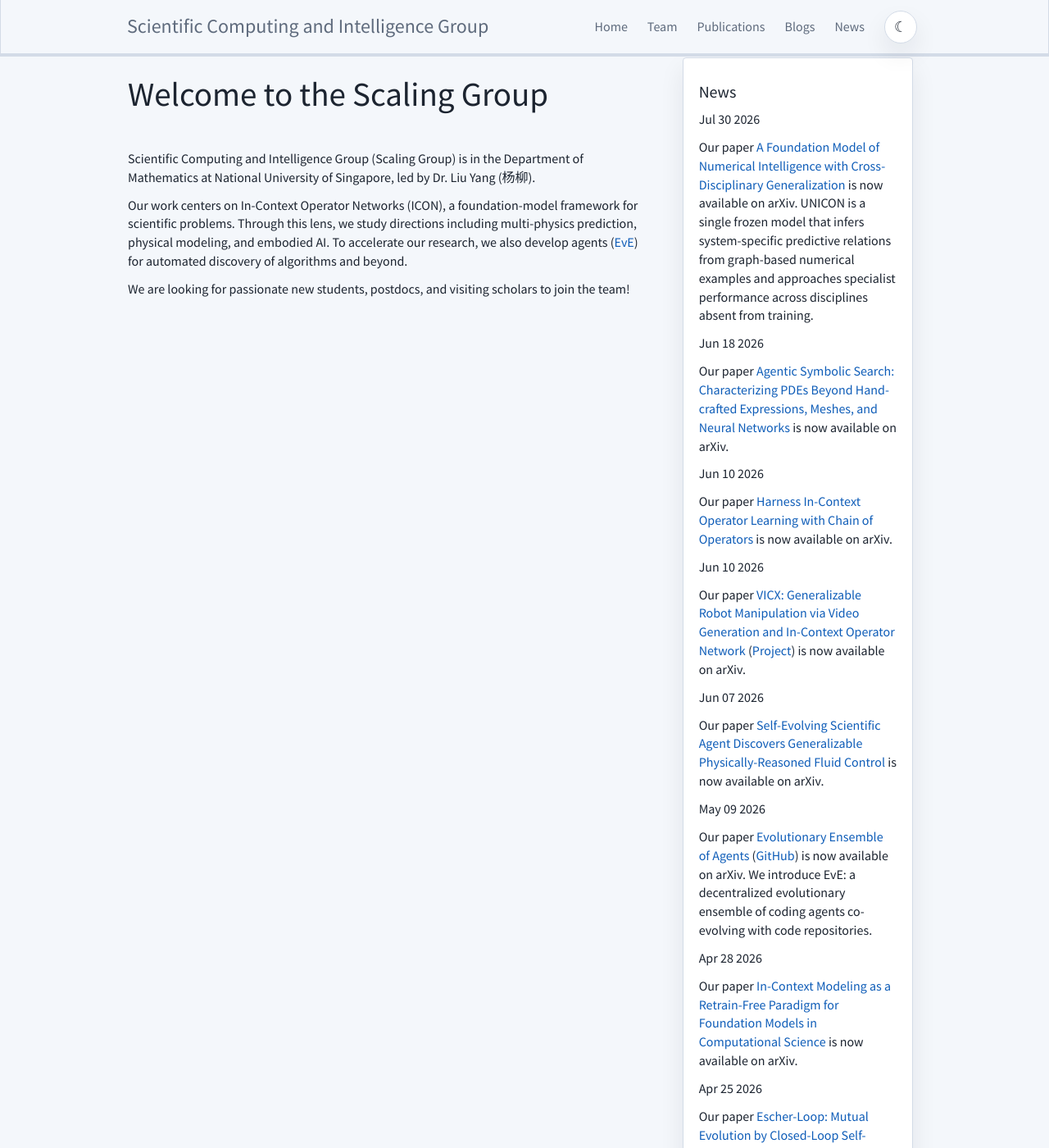
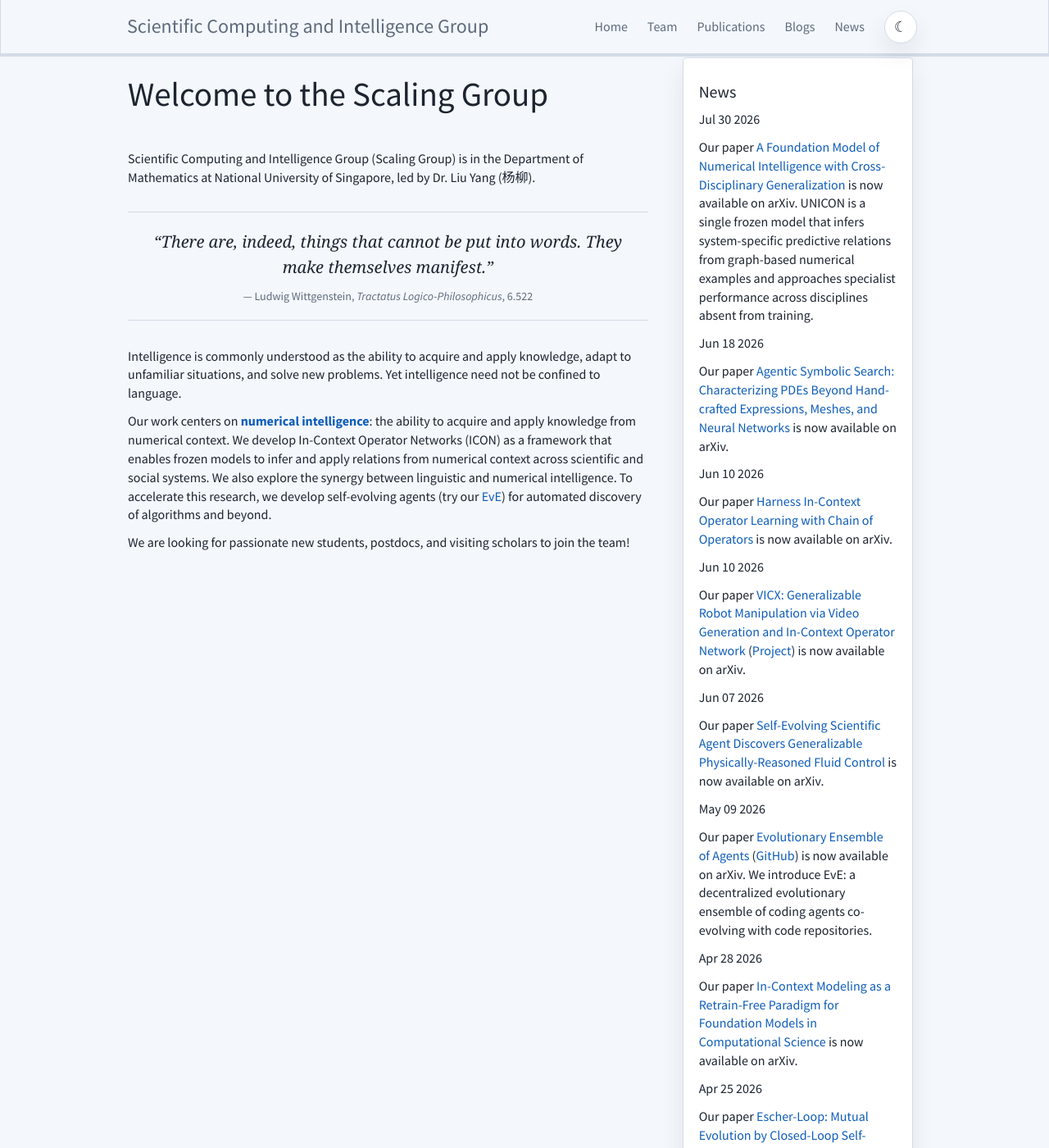
Before and after one commit to scaling-group/scaling-group.github.io, a Jekyll site: the page built from _pages/home.md, in a window 1280 px wide and 1400 px high. Shown: the whole window at 82% size. Built offline with Jekyll 4.4.1, drawn with Linux system fonts in a browser that asks for light colours.

Commit message:
Present numerical intelligence on the homepage

```diff
--- a/_config.yml
+++ b/_config.yml
@@ -9,7 +9,7 @@
 title: Scientific Computing and Intelligence Group
 email: yangliu@nus.edu.sg
 description: > # this means to ignore newlines until "baseurl:"
-  Scientific Computing and Intelligence Group at NUS, led by Liu Yang (Yang Liu, 杨柳), centered on in-context operator networks (ICON) and in-context operator learning, with work on multi-physics prediction, physical modeling, embodied AI, and agents for automated discovery of algorithms.
+  Scientific Computing and Intelligence Group at NUS, led by Liu Yang (Yang Liu, 杨柳), centered on in-context operator networks (ICON) as a research program for numerical intelligence across scientific and social systems.
 baseurl: ""
 url: "https://scaling-group.github.io"
 seo:
@@ -21,7 +21,7 @@ seo:
   affiliation: "National University of Singapore"
   scholar_url: "https://scholar.google.com/citations?user=3qRUYIYAAAAJ&hl=en"
   cv_url: "/downloads/cv/liuyang.pdf"
-  keywords: "Liu Yang, Yang Liu, 杨柳, ICON, In-Context Operator Networks, in-context operator learning, scientific computing, scientific machine learning, operator learning, NUS"
+  keywords: "Liu Yang, Yang Liu, 杨柳, ICON, In-Context Operator Networks, in-context operator learning, numerical intelligence, scientific computing, scientific machine learning, operator learning, NUS"
 
 include:
   - .htaccess
--- a/_includes/head.html
+++ b/_includes/head.html
@@ -4,7 +4,7 @@
   <meta name="viewport" content="width=device-width, initial-scale=1">
   <meta name="color-scheme" content="dark light">
   {% assign page_title = page.title | default: site.title %}
-  {% assign page_description = page.excerpt | default: site.description | strip_html | strip_newlines | truncate: 160 %}
+  {% assign page_description = page.abstract | default: page.excerpt | default: site.description | strip_html | strip_newlines | truncate: 160 %}
   {% assign canonical_url = page.url | replace:'index.html','' | prepend: site.baseurl | prepend: site.url %}
   <title>{{ page_title | escape }}</title>
   <meta name="description" content="{{ page_description }}">
@@ -20,7 +20,7 @@
   <meta name="twitter:title" content="{{ page_title | escape }}">
   <meta name="twitter:description" content="{{ page_description }}">
   {% assign stylesheet_version = site.github.build_revision | default: site.time | date: "%s" %}
-  <link rel="stylesheet" href="{{ "/css/main.css?v=" | append: stylesheet_version | prepend: site.baseurl | prepend: site.url }}">
+  <link rel="stylesheet" href="{{ '/css/main.css' | relative_url }}?v={{ stylesheet_version }}">
   <link rel="canonical" href="{{ canonical_url }}">
   <script type="application/ld+json">
     {
@@ -63,6 +63,7 @@
         "In-Context Operator Networks",
         "ICON",
         "In-Context Operator Learning",
+        "Numerical Intelligence",
         "Scientific Computing",
         "Scientific Machine Learning",
         "Operator Learning",
--- a/_pages/home.md
+++ b/_pages/home.md
@@ -1,7 +1,7 @@
 ---
 title: "Scientific Computing and Intelligence Group | Liu Yang (杨柳) | NUS"
 layout: homelay
-excerpt: "Scientific Computing and Intelligence Group at NUS, led by Liu Yang (杨柳), centered on In-Context Operator Networks (ICON) and in-context operator learning, with work on multi-physics prediction, physical modeling, embodied AI, and agents for automated discovery of algorithms."
+excerpt: "Scientific Computing and Intelligence Group at NUS, led by Liu Yang (杨柳), centered on In-Context Operator Networks (ICON) as a research program for numerical intelligence across scientific and social systems."
 sitemap: false
 permalink: /
 ---
@@ -10,6 +10,13 @@ permalink: /
 
 Scientific Computing and Intelligence Group (Scaling Group) is in the Department of Mathematics at National University of Singapore, led by Dr. Liu Yang (杨柳).
 
-Our work centers on In-Context Operator Networks (ICON), a foundation-model framework for scientific problems. Through this lens, we study directions including multi-physics prediction, physical modeling, and embodied AI. To accelerate our research, we also develop agents ([EvE](https://github.com/scaling-group/eve)) for automated discovery of algorithms and beyond.
+<aside class="home-epigraph" aria-label="Epigraph">
+  <p class="home-epigraph__quote">“There are, indeed, things that cannot be put into words. They make themselves manifest.”</p>
+  <p class="home-epigraph__source">— Ludwig Wittgenstein, <cite>Tractatus Logico-Philosophicus</cite>, 6.522</p>
+</aside>
+
+Intelligence is commonly understood as the ability to acquire and apply knowledge, adapt to unfamiliar situations, and solve new problems. Yet intelligence need not be confined to language.
+
+Our work centers on [**numerical intelligence**](/blogs/en/icon/): the ability to acquire and apply knowledge from numerical context. We develop In-Context Operator Networks (ICON) as a framework that enables frozen models to infer and apply relations from numerical context across scientific and social systems. We also explore the synergy between linguistic and numerical intelligence. To accelerate this research, we develop self-evolving agents (try our [EvE](https://github.com/scaling-group/eve)) for automated discovery of algorithms and beyond.
 
 We are looking for passionate new students, postdocs, and visiting scholars to join the team!
--- a/css/main.scss
+++ b/css/main.scss
@@ -270,6 +270,31 @@ firstp {
 }
 
 /* Home, News */
+#homeid .home-epigraph {
+	max-width: 680px;
+	margin: 30px auto 32px;
+	padding: 20px 28px 18px;
+	text-align: center;
+	border-top: 1px solid var(--border);
+	border-bottom: 1px solid var(--border);
+}
+
+#homeid .home-epigraph__quote {
+	margin: 0;
+	font-family: Georgia, "Times New Roman", serif;
+	font-size: 20px;
+	font-style: italic;
+	line-height: 1.55;
+	color: var(--text);
+}
+
+#homeid .home-epigraph__source {
+	margin: 10px 0 0;
+	font-size: 14px;
+	line-height: 1.5;
+	color: var(--text-muted);
+}
+
 #newsid p {
 	text-align: left;
 }
@@ -568,6 +593,15 @@ firstp {
 }
 
 @media (max-width: 767px) {
+	#homeid .home-epigraph {
+		margin: 24px auto 26px;
+		padding: 16px 14px 14px;
+	}
+
+	#homeid .home-epigraph__quote {
+		font-size: 18px;
+	}
+
 	.navbar-default .navbar-nav > li.theme-toggle-item {
 		padding-left: 15px;
 		padding-right: 15px;
```
